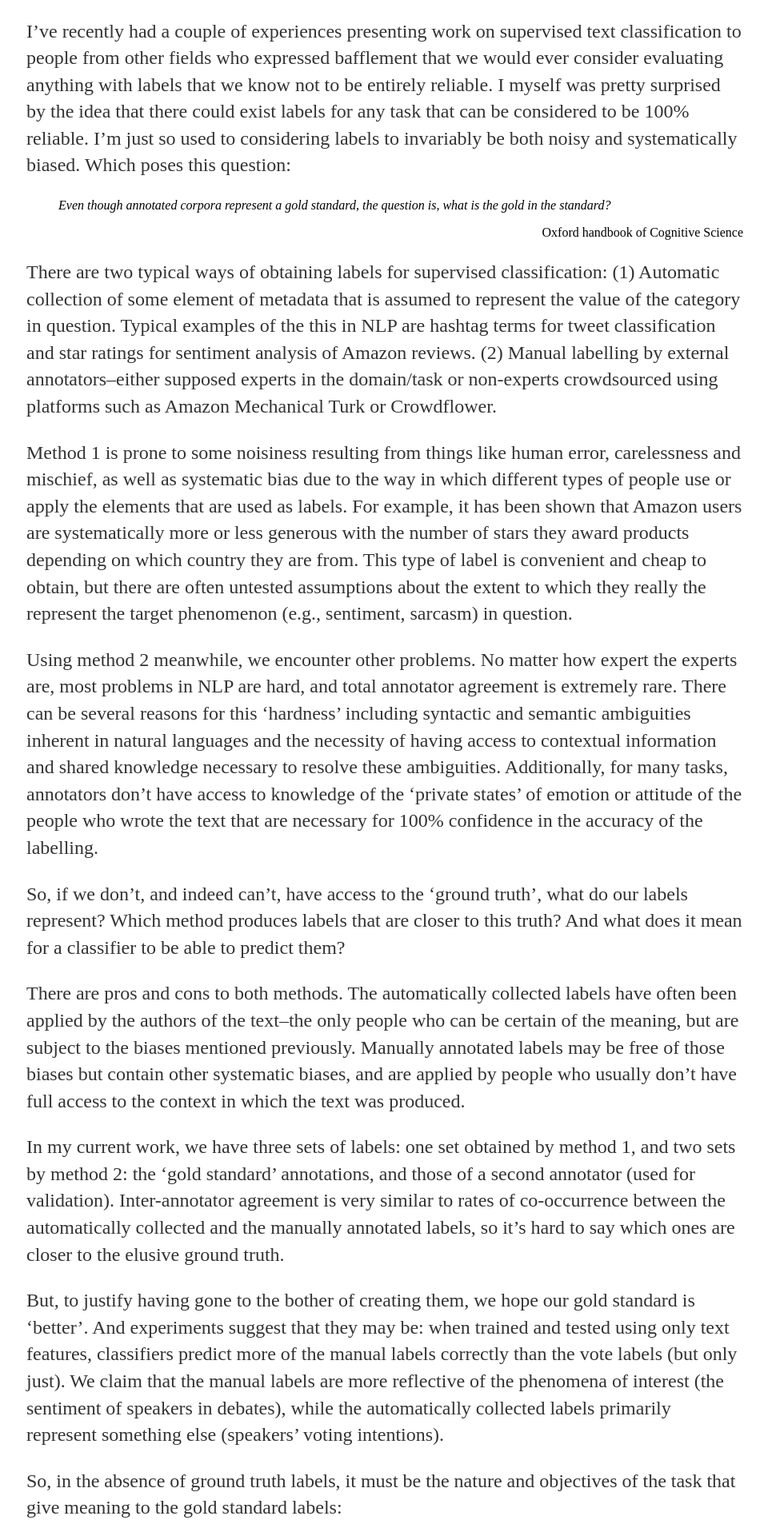
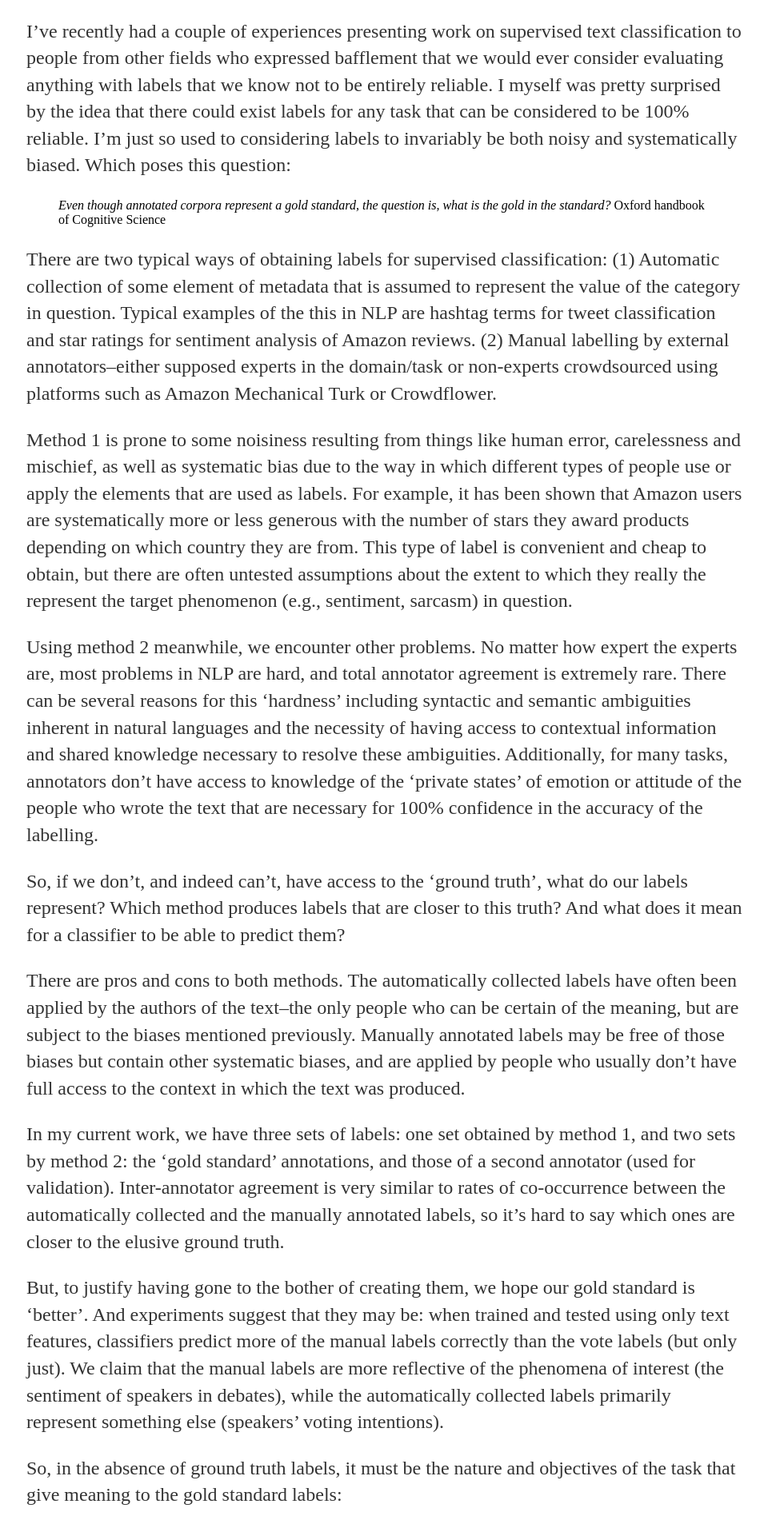
Before and after one commit to GavinAbercrombie/gavinabercrombie.github.io, a Jekyll site: the page built from _posts/2018-03-26-What-is-the-gold-in-gold-standard-labels-for-NLP?.md, in a window 1280 px wide. Shown: the part 345-2256 px from the top of the page at 80% size, without its empty margins (159-1119 px from the left). Built offline with Jekyll 4.4.1, drawn with Linux system fonts in a browser that asks for light colours; our own code applies the rules of GitHub Pages for plain Markdown files.

Commit message:
Update 2018-03-26-What-is-the-gold-in-gold-standard-labels-for-NLP?.md

```diff
--- a/_posts/2018-03-26-What-is-the-gold-in-gold-standard-labels-for-NLP?.md
+++ b/_posts/2018-03-26-What-is-the-gold-in-gold-standard-labels-for-NLP?.md
@@ -2,8 +2,8 @@ Some meandering thoughts on labelling for supervised text classification.
 
 I’ve recently had a couple of experiences presenting work on supervised text classification to people from other fields who expressed bafflement that we would ever consider evaluating anything with labels that we know not to be entirely reliable. I myself was pretty surprised by the idea that there could exist labels for any task that can be considered to be 100% reliable. I’m just so used to considering labels to invariably be both noisy and systematically biased. Which poses this question:
 
-<blockquote><em>Even though annotated corpora represent a gold standard, the question is, what is the gold in the standard?</em></blockquote>
-<div style="text-align: right">Oxford handbook of Cognitive Science</div>
+<blockquote><em>Even though annotated corpora represent a gold standard, the question is, what is the gold in the standard?</em> Oxford handbook of Cognitive Science</blockquote>
+
 
 There are two typical ways of obtaining labels for supervised classification:
 (1)  Automatic collection of some element of metadata that is assumed to represent the value of the category in question. Typical examples of the this in NLP are hashtag terms for tweet classification and star ratings for sentiment analysis of Amazon reviews.
@@ -23,7 +23,6 @@ But, to justify having gone to the bother of creating them, we hope our gold sta
 
 So, in the absence of ground truth labels, it must be the nature and objectives of the task that give meaning to the gold standard labels:
 
-<blockquote><em>The value of the gold derives from the task definition for the annotation effort, which in turn derives from combined judgements about practicality and utility on the part of developers.</em></blockquote>
-Oxford handbook of Cognitive Science
+<blockquote><em>The value of the gold derives from the task definition for the annotation effort, which in turn derives from combined judgements about practicality and utility on the part of developers.</em> Oxford handbook of Cognitive Science</blockquote>
 
 That probably sounds pretty flaky if you’re used to hard logic and reasoning, but it’s all we have and it seems to work okay for many practical applications.
```
